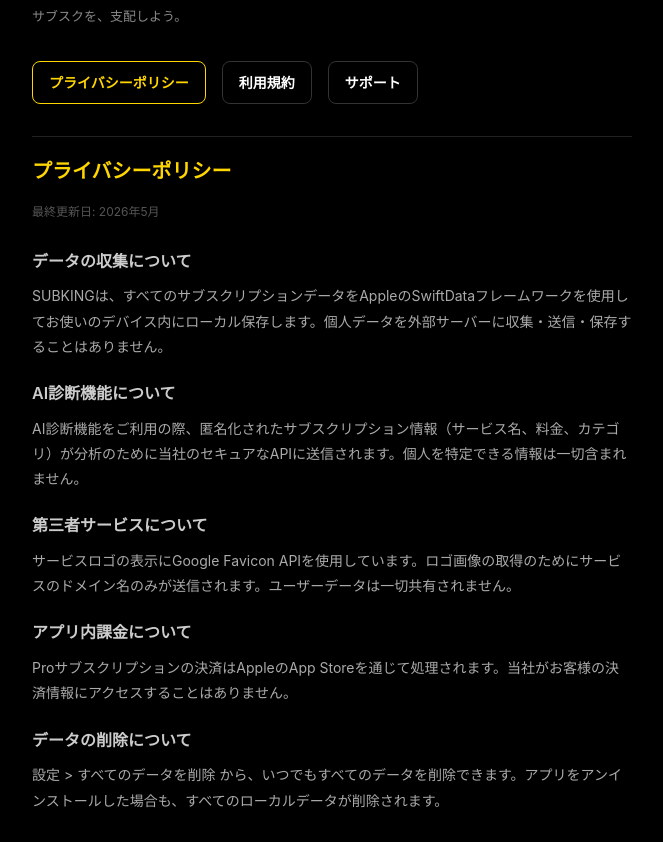
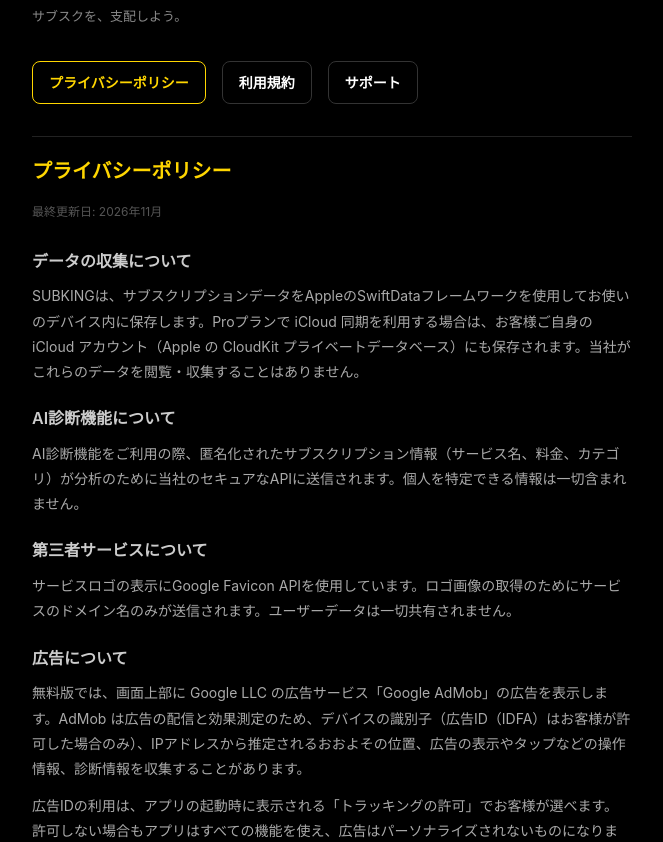
Before and after one commit to yoshimasatech/subking-legal, a plain HTML site: page index.html in a window 1280 px wide. Shown: the part 77-919 px from the top of the page, without its empty margins (308-971 px from the left). Drawn offline with Linux system fonts and the light colour scheme.

Commit message:
プライバシーポリシーに広告（AdMob・トラッキング許可）とiCloud同期を追記、問い合わせ先を更新

```diff
--- a/index.html
+++ b/index.html
@@ -36,10 +36,10 @@ a:hover{text-decoration:underline}
 
 <section id="privacy">
 <h2>プライバシーポリシー</h2>
-<p class="updated">最終更新日: 2026年5月</p>
+<p class="updated">最終更新日: 2026年11月</p>
 
 <h3>データの収集について</h3>
-<p>SUBKINGは、すべてのサブスクリプションデータをAppleのSwiftDataフレームワークを使用してお使いのデバイス内にローカル保存します。個人データを外部サーバーに収集・送信・保存することはありません。</p>
+<p>SUBKINGは、サブスクリプションデータをAppleのSwiftDataフレームワークを使用してお使いのデバイス内に保存します。Proプランで iCloud 同期を利用する場合は、お客様ご自身の iCloud アカウント（Apple の CloudKit プライベートデータベース）にも保存されます。当社がこれらのデータを閲覧・収集することはありません。</p>
 
 <h3>AI診断機能について</h3>
 <p>AI診断機能をご利用の際、匿名化されたサブスクリプション情報（サービス名、料金、カテゴリ）が分析のために当社のセキュアなAPIに送信されます。個人を特定できる情報は一切含まれません。</p>
@@ -47,11 +47,15 @@ a:hover{text-decoration:underline}
 <h3>第三者サービスについて</h3>
 <p>サービスロゴの表示にGoogle Favicon APIを使用しています。ロゴ画像の取得のためにサービスのドメイン名のみが送信されます。ユーザーデータは一切共有されません。</p>
 
+<h3>広告について</h3>
+<p>無料版では、画面上部に Google LLC の広告サービス「Google AdMob」の広告を表示します。AdMob は広告の配信と効果測定のため、デバイスの識別子（広告ID（IDFA）はお客様が許可した場合のみ）、IPアドレスから推定されるおおよその位置、広告の表示やタップなどの操作情報、診断情報を収集することがあります。</p>
+<p>広告IDの利用は、アプリの起動時に表示される「トラッキングの許可」でお客様が選べます。許可しない場合もアプリはすべての機能を使え、広告はパーソナライズされないものになります。許可はiPhoneの「設定」＞「プライバシーとセキュリティ」＞「トラッキング」からいつでも変更できます。Proプランでは広告は表示されません。Google によるデータの取り扱いは <a href="https://policies.google.com/technologies/partner-sites">Google のポリシー</a>をご覧ください。</p>
+
 <h3>アプリ内課金について</h3>
 <p>Proサブスクリプションの決済はAppleのApp Storeを通じて処理されます。当社がお客様の決済情報にアクセスすることはありません。</p>
 
 <h3>データの削除について</h3>
-<p>設定 > すべてのデータを削除 から、いつでもすべてのデータを削除できます。アプリをアンインストールした場合も、すべてのローカルデータが削除されます。</p>
+<p>設定 > すべてのデータを削除 から、いつでもデバイス内のすべてのデータを削除できます。アプリをアンインストールした場合もデバイス内のデータは削除されます。iCloud に同期したデータは、iPhoneの「設定」＞ ユーザー名 ＞「iCloud」＞「ストレージを管理」からいつでも削除できます。</p>
 </section>
 
 <section id="terms">
@@ -75,7 +79,7 @@ a:hover{text-decoration:underline}
 </section>
 
 <div class="contact">
-<p>ご質問はこちらまで: <a href="mailto:jeongyoshimasa@outlook.com">jeongyoshimasa@outlook.com</a></p>
+<p>ご質問はこちらまで: <a href="mailto:contact@jeonglab.net">contact@jeonglab.net</a></p>
 </div>
 </div>
 </body>
```
Also changed, not shown: support.html (+1 -1 lines).
